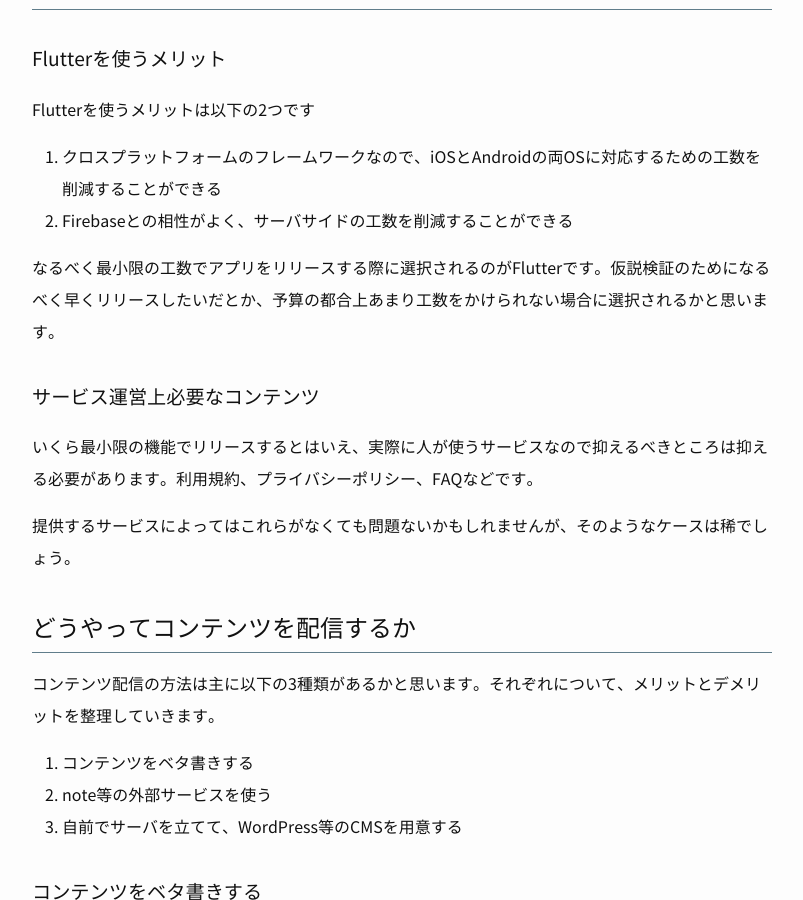
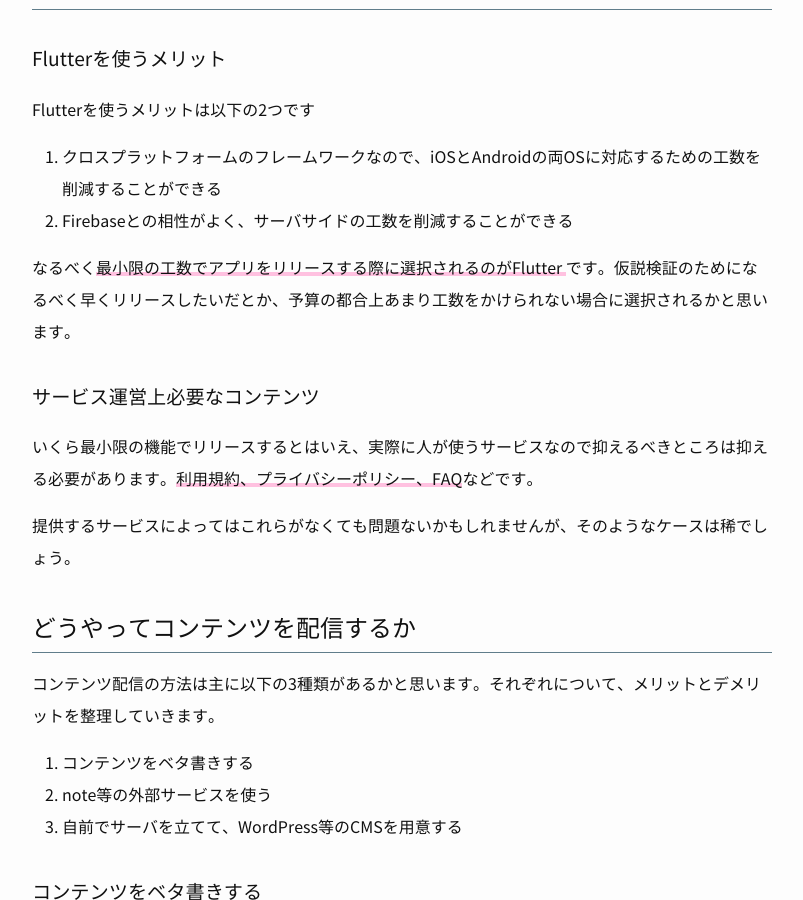
Before and after one commit to qst-exe/qst-blog, a Jekyll site: the page built from _posts/2020-12-12-post-738.md, in a window 1280 px wide and 900 px high, scrolled down 1361 px. Shown: the whole window, without its empty margins (238-1041 px from the left). Built offline with Jekyll 4.4.1, drawn with Linux system fonts in a browser that asks for light colours; a script that is not in the unit is left out; comment, search, counter and statistics services are not loaded; the table of contents is made by our own code; some of the changed text lies outside the part shown.

Commit message:
[Fix] Spearlyの記事リライト

```diff
--- a/_posts/2020-12-12-post-738.md
+++ b/_posts/2020-12-12-post-738.md
@@ -43,11 +43,12 @@ Flutterを使うメリットは以下の2つです
 1. クロスプラットフォームのフレームワークなので、iOSとAndroidの両OSに対応するための工数を削減することができる
 2. Firebaseとの相性がよく、サーバサイドの工数を削減することができる
 
-なるべく最小限の工数でアプリをリリースする際に選択されるのがFlutterです。仮説検証のためになるべく早くリリースしたいだとか、予算の都合上あまり工数をかけられない場合に選択されるかと思います。
+なるべく<span class="pinkline">最小限の工数でアプリをリリースする際に選択されるのがFlutter
+</span>です。仮説検証のためになるべく早くリリースしたいだとか、予算の都合上あまり工数をかけられない場合に選択されるかと思います。
 
 ### サービス運営上必要なコンテンツ
 
-いくら最小限の機能でリリースするとはいえ、実際に人が使うサービスなので抑えるべきところは抑える必要があります。利用規約、プライバシーポリシー、FAQなどです。
+いくら最小限の機能でリリースするとはいえ、実際に人が使うサービスなので抑えるべきところは抑える必要があります。<span class="pinkline">利用規約、プライバシーポリシー、FAQ</span>などです。
 
 提供するサービスによってはこれらがなくても問題ないかもしれませんが、そのようなケースは稀でしょう。
 
@@ -99,13 +100,17 @@ note等の外部サービスを使い、アプリ側ではそのリンクを参
 
 ## Spearly CMSによるコンテンツ管理
 
-そのためのCMSがSpearlyです。SpearlyはFAST, STRONG, SLIMがコンセプトのHeadlessCMSになります(ちなみに鹿児島のスタートアップが開発・運用しています！)。Webサイトのマイクロサービス化を実現するためのCMSとなっています。
+そのためのCMSがSpearlyです。SpearlyはFAST, STRONG, SLIMがコンセプトのHeadlessCMSになります。
+
+Webサイトのマイクロサービス化を実現するためのCMSとなっています。
 
 <div class="iframely-embed"><div class="iframely-responsive" style="height: 140px; padding-bottom: 0;"><a
 href="https://unitopi.com/spearly-launched/" target="_blank" data-iframely-url="//cdn.iframe.ly/ieMPxNR?
 card=small"></a></div></div><script async src="//cdn.iframe.ly/embed.js" charset="utf-8"></script>
 
 Spearlyの使い方はとても簡単です。
+
+<div class="iframely-embed"><div class="iframely-responsive" style="height: 140px; padding-bottom: 0;"><a href="https://docs.spearly.com" data-iframely-url="//cdn.iframe.ly/7cqUuun?card=small"></a></div></div><script async src="//cdn.iframe.ly/embed.js" charset="utf-8"></script>
 
 1. Spearlyに登録
 2. 管理画面から、コンテンツを記載してデザイン(WordPressの管理画面のような感覚で操作できます)
```
